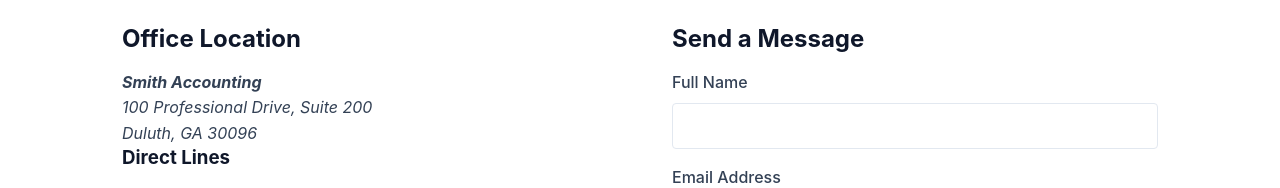
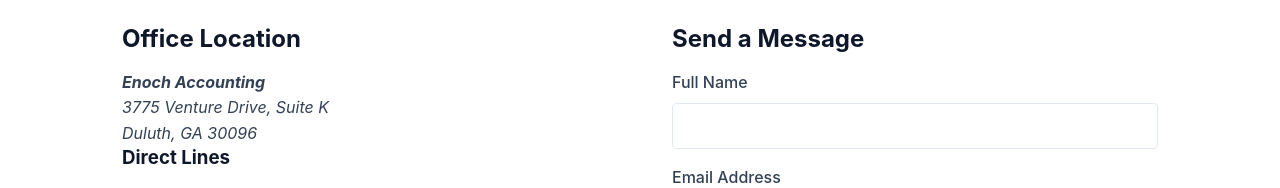
Before and after one commit to Enochbusiness/enochbusiness.github.io, a plain HTML site: page contact.html in a window 1280 px wide. Shown: the part 408-596 px from the top of the page. Drawn offline with Linux system fonts and the light colour scheme.

Commit message:
Update contact.html

```diff
--- a/contact.html
+++ b/contact.html
@@ -37,8 +37,8 @@
                 <div class="contact-info">
                     <h2>Office Location</h2>
                     <address>
-                        <strong>Smith Accounting</strong><br>
-                        100 Professional Drive, Suite 200<br>
+                        <strong>Enoch Accounting</strong><br>
+                        3775 Venture Drive, Suite K<br>
                         Duluth, GA 30096<br>
                     </address>
 
```
